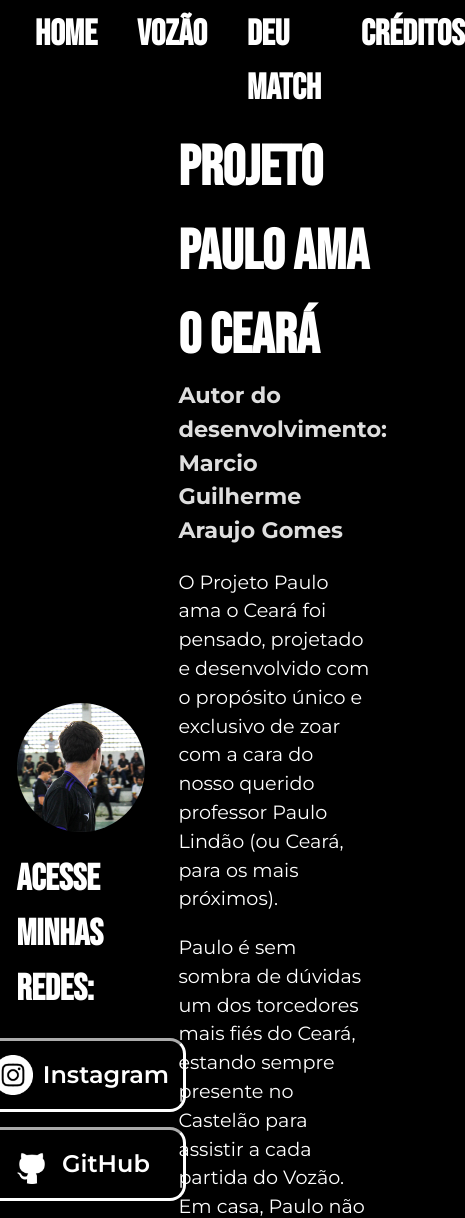
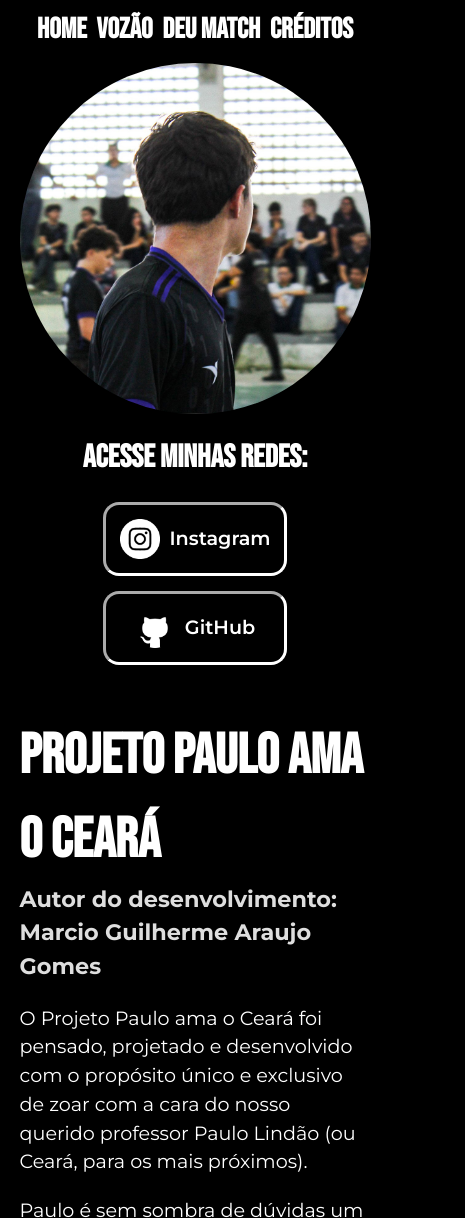
Before and after one commit to mguilhermegomes/surpresa-para-o-paulo, a plain HTML site: page index4.html in a window 390 px wide. Shown: the top 1218 px of the page, 465 px wide, since content can reach past the window. Drawn offline with Linux system fonts and the light colour scheme.

Commit message:
Ajustes finais e página Créditos finalizada

```diff
--- a/index4.html
+++ b/index4.html
@@ -18,9 +18,9 @@
     <main class="principal">
        <div class="conteudo__principal">
         <section class="principal__mg">
-        <img class="mg__imagem" src="assets/mg.jpg" alt="" />
-        <h2 class="mg__subtitulo">Acesse minhas redes:</h2>
-        <div class="mg__links">
+        <img class="mg__imagem fade-in" src="assets/mg.jpg" alt="" />
+        <h2 class="mg__subtitulo fade-in">Acesse minhas redes:</h2>
+        <div class="mg__links fade-in">
           <a
             class="mg__social-link"
             href="https://www.instagram.com/guiigms_/"
@@ -46,29 +46,29 @@
         </div>
       </section>
       <section class="principal__projeto">
-        <div class="projeto__titulos">
+        <div class="projeto__titulos fade-in">
           <h1 class="titulos__titulo">Projeto Paulo ama o Ceará</h1>
           <h2 class="titulos__subtitulo">
             Autor do desenvolvimento: Marcio Guilherme Araujo Gomes
           </h2>
         </div>
-        <p class="projeto__descricao">
+        <p class="projeto__descricao fade-in">
           O Projeto Paulo ama o Ceará foi pensado, projetado e desenvolvido com
           o propósito único e exclusivo de zoar com a cara do nosso querido
           professor Paulo Lindão (ou Ceará, para os mais próximos).
         </p>
-        <p class="projeto__descricao">
+        <p class="projeto__descricao fade-in">
           Paulo é sem sombra de dúvidas um dos torcedores mais fiés do Ceará,
           estando sempre presente no Castelão para assistir a cada partida do
           Vozão. Em casa, Paulo não deixa passar em branco nem uma partida do
           Vovô no Brasileirão, acompanhando cada jogo com sua linda e
           maravilhosa camisa alvinegra, a qual tanto ama.
         </p>
-        <p class="projeto__descricao">
+        <p class="projeto__descricao fade-in">
           E, Paulo, se é você que está lendo isso, saiba que foi tudo feito só
           pela resenha. 😁
         </p>
-        <div class="projeto__mg__links">
+        <div class="projeto__mg__links fade-in">
           <a
             class="projeto__mg__social-link"
             href="https://github.com/mguilhermegomes/surpresa-para-o-paulo"
@@ -83,14 +83,8 @@
         </div>
       </section>
       </div>
-      <!---<div class="oliveira">
-        <img class="oliveira__img-souvozao" src="assets/souvozao.jpg" alt="">
-        <section class="oliveira__souvozao">
-            <h1 class="souvozao__titulo">Composição SOUVOZÃO</h1>
-            <p class="souvozao__descricao">Autor da composição: Matheus Oliveira</p>
-        </section>
-      </div> --->
     </main>
     <footer class="rodape fade-in">Projeto Paulo ama o Ceará - Desenvolvido por Marcio Guilherme Araujo Gomes</footer>
+    <script src="scripts/app4.js"></script>
   </body>
 </html>
--- /dev/null
+++ b/scripts/app4.js
@@ -0,0 +1,10 @@
+// elementos aparecem na página de forma suave
+document.addEventListener("DOMContentLoaded", () => {
+  const elements = document.querySelectorAll(".fade-in");
+
+  elements.forEach((el, index) => {
+    setTimeout(() => {
+      el.classList.add("visible");
+    }, index * 200); // atraso entre os elementos para efeito em cascata
+  });
+});
--- a/styles/style2.css
+++ b/styles/style2.css
@@ -9,9 +9,11 @@
 :root {
     /* === font-family === */
     --title-font-family: "Bebas Neue", sans-serif;
+    --general-font-family: "Montserrat", sans-serif;
 
     /* === font-size === */
     --title-font-size: 3.5rem;
+    --general-font-size: 1.2rem;
 
     /* === font-weight === */
     --title-font-weight: 600;
@@ -230,6 +232,12 @@ body {
     box-shadow: var(--default-box-shadow);
 }
 
+.principal__conteudo__creditos {
+    font-family: var(--general-font-family);
+    font-size: var(--general-font-size);
+    text-align: center;
+}
+
 /* -----------------------
 -- === RODAPÉ === */
 .rodape {
@@ -237,8 +245,8 @@ body {
     background-color: var(--default-color);
     color: #000000;
     padding: 20px;
-    font-family: "Montserrat", sans-serif;
-    font-size: 1.2rem;
+    font-family: var(--general-font-family);
+    font-size: var(--general-font-size);
     font-weight: var(--general-font-weight);
 }
 
@@ -304,6 +312,10 @@ body {
 
     .principal__conteudo__tabela:hover {
         width: 100%;
+    }
+
+    .principal__conteudo__creditos {
+        font-size: 1rem;
     }
 }
 
@@ -452,6 +464,10 @@ body {
     .rodape {
         font-size: 1rem;
     }
+
+    .principal__conteudo__creditos {
+        font-size: 0.9rem;
+    }
 }
 
 @media (max-width: 400px) {
--- a/styles/style3.css
+++ b/styles/style3.css
@@ -1,9 +1,17 @@
 @import url("https://fonts.googleapis.com/css2?family=Doto:wght@100..900&family=Jersey+15&display=swap");
+@import url("https://fonts.googleapis.com/css2?family=Bebas+Neue&family=Montserrat:ital,wght@0,100..900;1,100..900&display=swap");
+
 
 * {
   margin: 0;
   padding: 0;
   box-sizing: border-box;
+}
+
+:root {
+  /* === font-family === */
+  --title-font-family: "Bebas Neue", sans-serif;
+  --general-font-family: "Montserrat", sans-serif;
 }
 
 body {
@@ -39,27 +47,27 @@ body.visible {
   color: #ffffff;
   text-decoration: none;
   text-align: center;
-  font-family: "Nata Sans", sans-serif;
-  font-size: 1.5rem;
+  font-family: var(--title-font-family);
+  font-size: 2.25rem;
   font-weight: 600;
   transition: color 1s, font-size 0.7s;
 }
 
 .cabecalho__menu__link:hover {
   color: #d2d2d2;
-  font-size: 1.7rem;
+  font-size: 2.7rem;
 }
 
 #tocar_musica {
   padding: 5px;
-  font-family: "Nata Sans", sans-serif;
-  font-size: 1.5rem;
+  font-family: var(--title-font-family);
+  font-size: 2.25rem;
   font-weight: 600;
   transition: font-size 0.7s;
 }
 
 #tocar_musica:hover {
-  font-size: 1.7rem;
+  font-size: 2.5rem;
 }
 
 .principal {
@@ -212,8 +220,8 @@ body.visible {
   text-align: center;
   background-color: #ffffff;
   color: #000000;
-  font-family: "Nata Sans", sans-serif;
-  font-size: 1.3rem;
+  font-family: var(--general-font-family);
+  font-size: 1.2rem;
   font-weight: 400;
 }
 
@@ -242,7 +250,7 @@ body.visible {
 /* ───────────────────────────── */
 @media (max-width: 488px) {
   .cabecalho__menu__link {
-    font-size: 1.2rem;
+    font-size: 1.8rem;
   }
 }
 
@@ -251,7 +259,7 @@ body.visible {
 /* ───────────────────────────── */
 @media (max-width: 488px) {
   #tocar_musica {
-    font-size: 1.2rem;
+    font-size: 1.8rem;
   }
 }
 
@@ -377,3 +385,12 @@ body.visible {
     gap: 30px;
   }
 }
+
+/* ───────────────────────────── */
+/* ========= .rodape ========= */
+/* ───────────────────────────── */
+@media (max-width: 488px) {
+  .rodape {
+    font-size: 1rem;
+  }
+}
--- a/styles/style4.css
+++ b/styles/style4.css
@@ -22,6 +22,19 @@
   --default-color: #ffffff;
   --default-background-color: #000000;
 }
+
+/* === ELEMENTOS APARECEM SUAVEMENTE === */
+.fade-in {
+  opacity: 0;
+  transform: translateY(20px);
+  transition: opacity 1s ease, transform 1s ease;
+}
+
+.fade-in.visible {
+  opacity: 1;
+  transform: translateY(0);
+}
+/* -------------------------------------*/
 
 
 body {
@@ -110,6 +123,7 @@ body {
 }
 
 .projeto__mg__social-link {
+  text-align: center;
   font-size: var(--general-font-size);
   padding: 10px;
   width: 50%;
@@ -153,31 +167,6 @@ body {
   border-radius: 50%;
 }
 
-/*.oliveira {
-  display: flex;
-  align-items: center;
-  justify-content: center;
-  gap: 50px;
-}
-
-.oliveira__img-souvozao {
-  width: 45%;
-  border-radius: 16px;
-}
-
-.souvozao__titulo {
-  font-family: var(--title-font-family);
-  font-weight: var(--title-font-weight);
-  font-size: 3rem;
-}
-
-.souvozao__descricao {
-  font-family: var(--general-font-family);
-  font-weight: var(--title-font-weight);
-  font-size: 1.4rem;
-  color: #dedede;
-}*/
-
 .rodape {
   text-align: center;
   background-color: var(--default-color);
@@ -188,3 +177,76 @@ body {
   font-size: var(--general-font-size);
   font-weight: var(--general-font-weight);
 }
+
+@media (max-width: 1200px) {
+  .principal__mg {
+    width: 42%;
+  }
+}
+
+@media (max-width: 980px) {
+  .cabecalho {
+    padding: 2% 0% 0% 0%;
+  }
+
+  .cabecalho__links {
+    justify-content: center;
+  }
+
+  .conteudo__principal {
+    flex-direction: column;
+    gap: 50px;
+  }
+
+ .principal__projeto {
+  padding: 0% 5%;
+  width: 100%;
+ }
+}
+
+@media (max-width: 830px) {
+  .principal__mg {
+    width: 55%;
+  }
+}
+
+@media (max-width: 588px) {
+  .cabecalho__links {
+    gap: 20px;
+  }
+
+  .principal__mg {
+    width: 70%;
+  }
+}
+
+@media (max-width: 440px) {
+  .cabecalho__links {
+    gap: 10px;
+  }
+
+  .cabecalho__links_link {
+    font-size: 1.8rem;
+  }
+
+  .principal__mg {
+    width: 90%;
+  }
+
+  .mg__subtitulo {
+  font-size: 2rem;
+}
+
+.projeto__mg__social-link,
+.mg__social-link {
+  font-size: var(--general-font-size);
+}
+
+.projeto__mg__social-link {
+  width: 80%;
+}
+
+.rodape {
+  font-size: 1rem;
+}
+}
```
Also changed, not shown: index2.html (+2 -1 lines).
